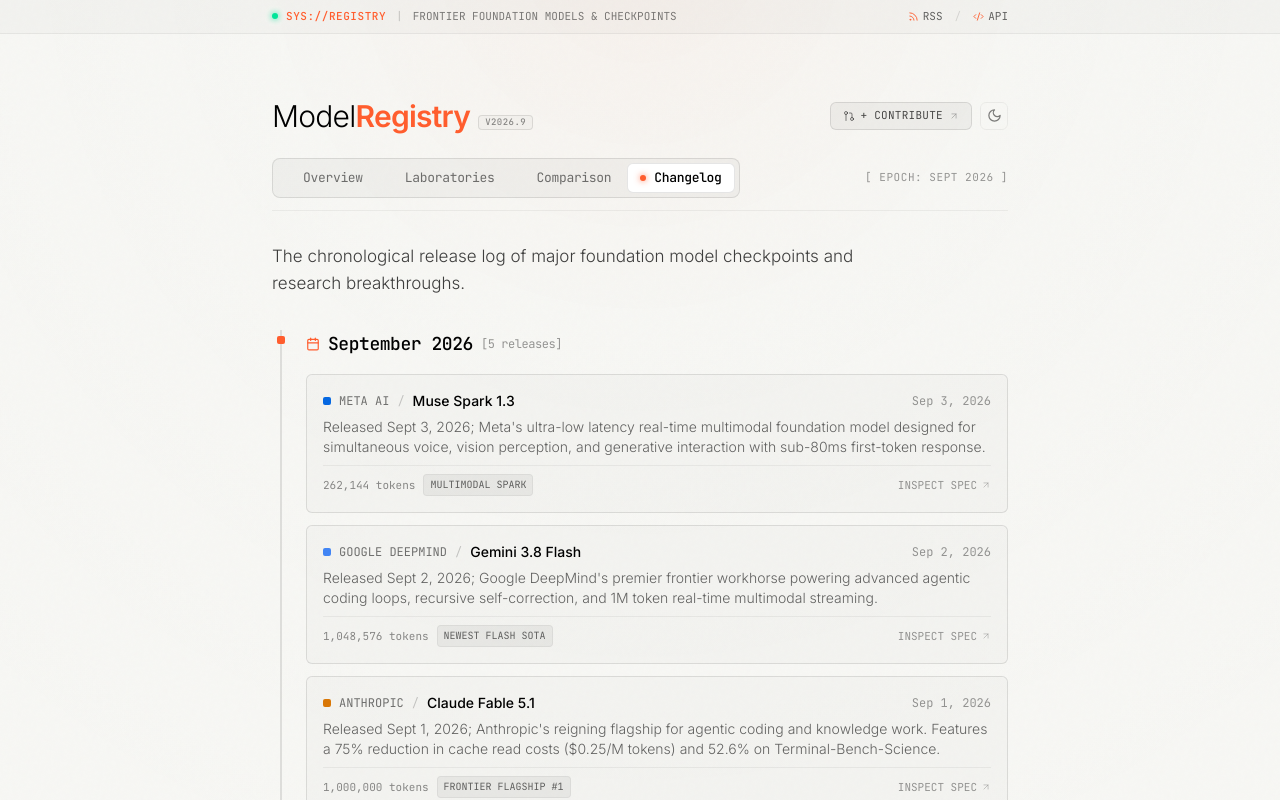
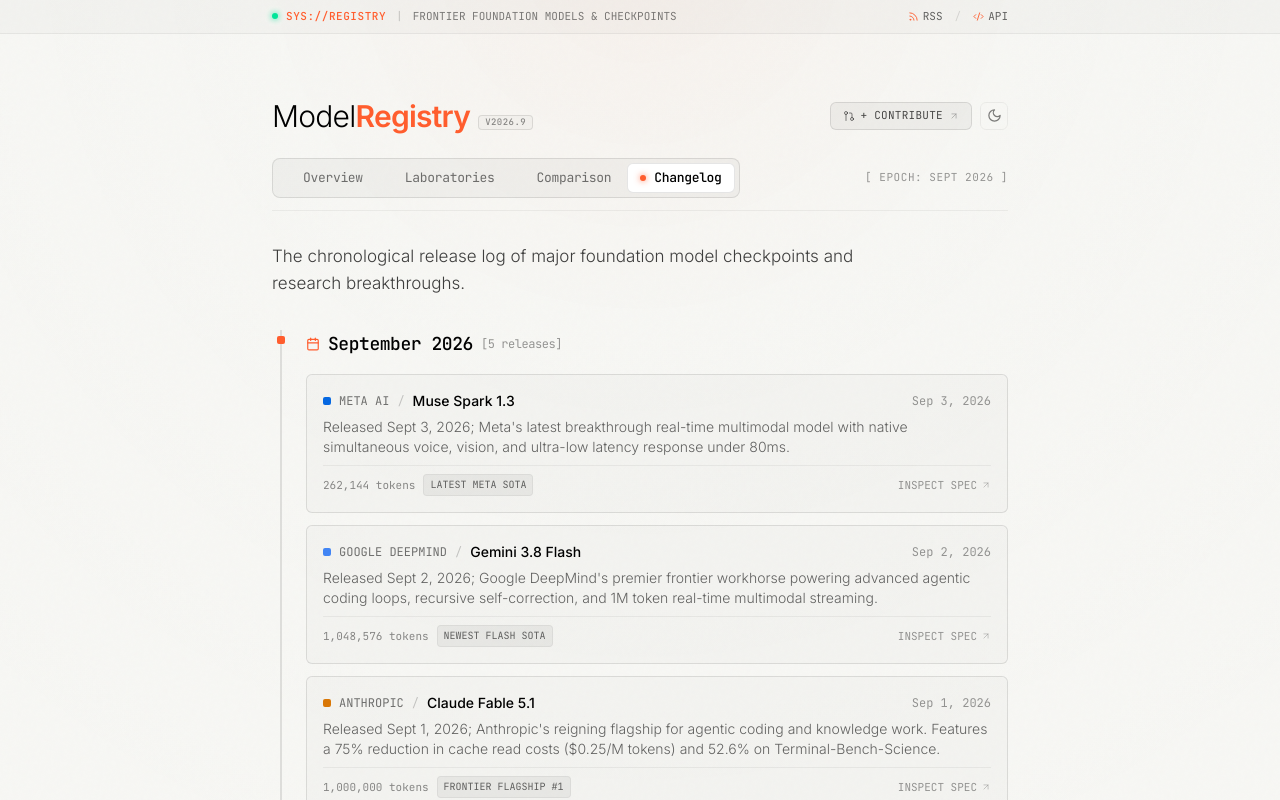
Before and after one commit to TirupMehta/ModelRegistry, a Next.js app: page /timeline in a window 1280 px wide. Built offline with nearby package versions, Linux system fonts and the light colour scheme.

Commit message:
feat(meta): set Muse Spark 1.3 as Meta AI primary flagship on top

```diff
--- a/data/companies.ts
+++ b/data/companies.ts
@@ -79,9 +79,9 @@ export const companies: Record<string, Company> = {
     website: "https://ai.meta.com",
     headquarters: "Menlo Park, CA",
     accentColor: "#0668e1",
-    description: "Global open-source foundation leader with Llama 4 (Maverick, Scout) and the Muse multimodal research family.",
-    latestFlagship: "Llama 4 Maverick (128E)",
-    latestReasoning: "Llama 4 Scout (16E) / Llama 4 Maverick",
+    description: "Global AI foundation leader with the newly dropped Muse Spark 1.3 real-time multimodal model and the Llama 4 family.",
+    latestFlagship: "Muse Spark 1.3",
+    latestReasoning: "Llama 4 Maverick (128E) / Scout (16E)",
     openWeightsAdvocate: true,
   },
   qwen: {
--- a/data/models.ts
+++ b/data/models.ts
@@ -326,15 +326,45 @@ export const modelsData: ModelItem[] = [
 
   // ─── META AI ─────────────────────────────────────────────────────────────
   {
+    id: "meta-muse-spark-1-3",
+    companyId: "meta",
+    companyName: "Meta AI",
+    name: "Muse Spark 1.3",
+    version: "1.3",
+    releaseDate: "2026-09-03",
+    isCompanyFlagship: true,
+    isLatestCheckpoint: true,
+    statusBadge: "LATEST META SOTA",
+    category: "flagship",
+    categoryLabel: "Real-time Multimodal Spark",
+    contextWindow: "262,144 tokens",
+    contextWindowTokens: 262144,
+    maxOutputTokens: "32,768 tokens",
+    parameters: "14B Dense Real-time Multimodal",
+    openWeights: true,
+    license: "Meta Community License",
+    pricing: { input: 0.15, output: 0.45 },
+    highlight: "Released Sept 3, 2026; Meta's latest breakthrough real-time multimodal model with native simultaneous voice, vision, and ultra-low latency response under 80ms.",
+    modalities: ["Text", "Vision", "Audio", "Code"],
+    benchmarks: {
+      mmluPro: "81.9%",
+      gpqa: "68.4%",
+    },
+    links: {
+      announcement: "https://ai.meta.com/blog/muse-spark-1-3/",
+      weights: "https://huggingface.co/meta-llama",
+    },
+  },
+  {
     id: "llama-4-maverick",
     companyId: "meta",
     companyName: "Meta AI",
     name: "Llama 4 Maverick (128E)",
     version: "4.0",
     releaseDate: "2026-04-18",
-    isCompanyFlagship: true,
+    isCompanyFlagship: false,
     isLatestCheckpoint: false,
-    statusBadge: "OPEN WEIGHTS SOTA",
+    statusBadge: "128E OPEN MOE",
     category: "open-weights",
     categoryLabel: "128-Expert Open MoE",
     contextWindow: "1,048,576 tokens",
@@ -344,7 +374,7 @@ export const modelsData: ModelItem[] = [
     openWeights: true,
     license: "Meta Community License",
     pricing: { input: 0.45, output: 1.35 },
-    highlight: "Meta's flagship open-weights foundation model. 128-expert MoE architecture with 1M token context, powering enterprise on-premise deployments and community fine-tuning.",
+    highlight: "Meta's trillion-parameter open foundation model. 128-expert MoE architecture with 1M token context, powering enterprise on-premise deployments and community fine-tuning.",
     modalities: ["Text", "Vision", "Code"],
     benchmarks: {
       mmluPro: "83.6%",
@@ -380,36 +410,6 @@ export const modelsData: ModelItem[] = [
       mmluPro: "78.4%",
     },
     links: {
-      weights: "https://huggingface.co/meta-llama",
-    },
-  },
-  {
-    id: "meta-muse-spark-1-3",
-    companyId: "meta",
-    companyName: "Meta AI",
-    name: "Muse Spark 1.3",
-    version: "1.3",
-    releaseDate: "2026-09-03",
-    isCompanyFlagship: false,
-    isLatestCheckpoint: false,
-    statusBadge: "MULTIMODAL SPARK",
-    category: "multimodal",
-    categoryLabel: "Real-time Multimodal Spark",
-    contextWindow: "262,144 tokens",
-    contextWindowTokens: 262144,
-    maxOutputTokens: "32,768 tokens",
-    parameters: "14B Dense Real-time Multimodal",
-    openWeights: true,
-    license: "Meta Community License",
-    pricing: { input: 0.15, output: 0.45 },
-    highlight: "Released Sept 3, 2026; Meta's ultra-low latency real-time multimodal foundation model designed for simultaneous voice, vision perception, and generative interaction with sub-80ms first-token response.",
-    modalities: ["Text", "Vision", "Audio", "Code"],
-    benchmarks: {
-      mmluPro: "81.9%",
-      gpqa: "68.4%",
-    },
-    links: {
-      announcement: "https://ai.meta.com/blog/muse-spark-1-3/",
       weights: "https://huggingface.co/meta-llama",
     },
   },
```
Also changed, not shown: 1 other file (tests, documents, lock files or other folders).
